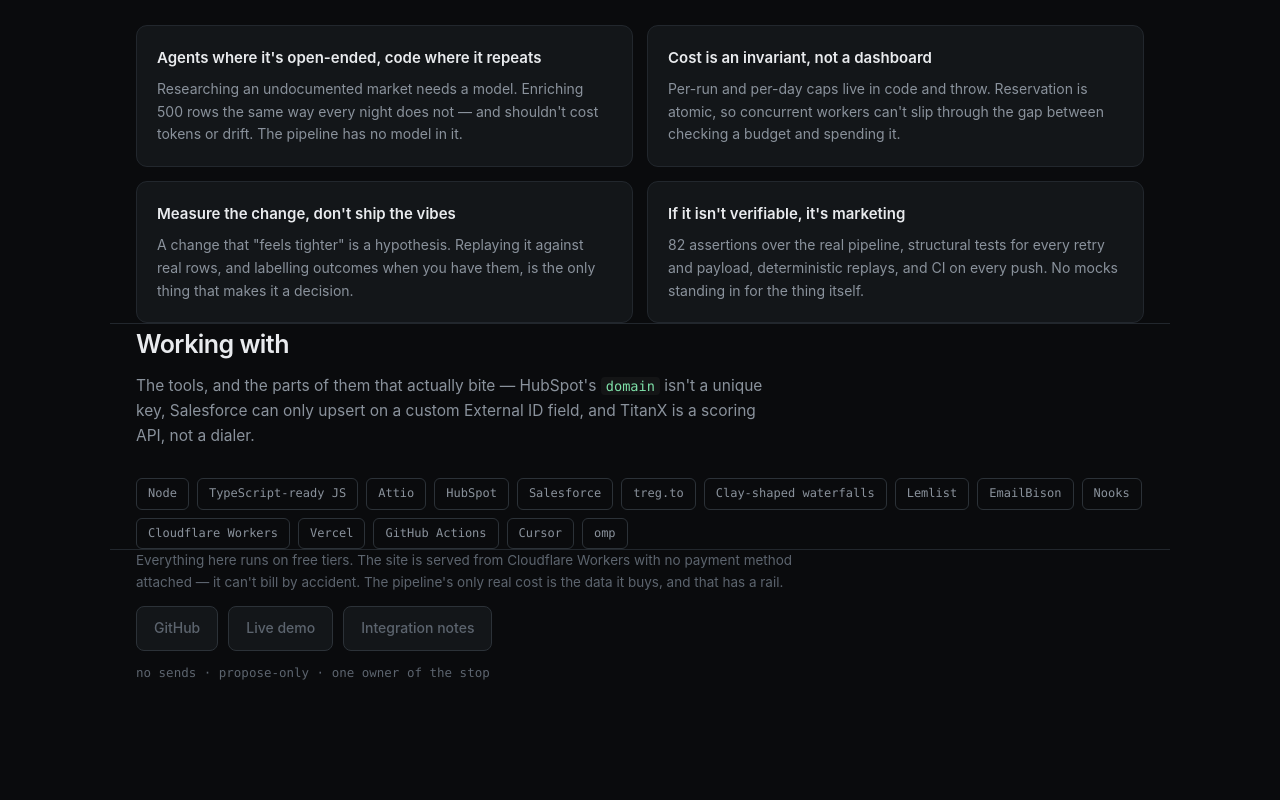
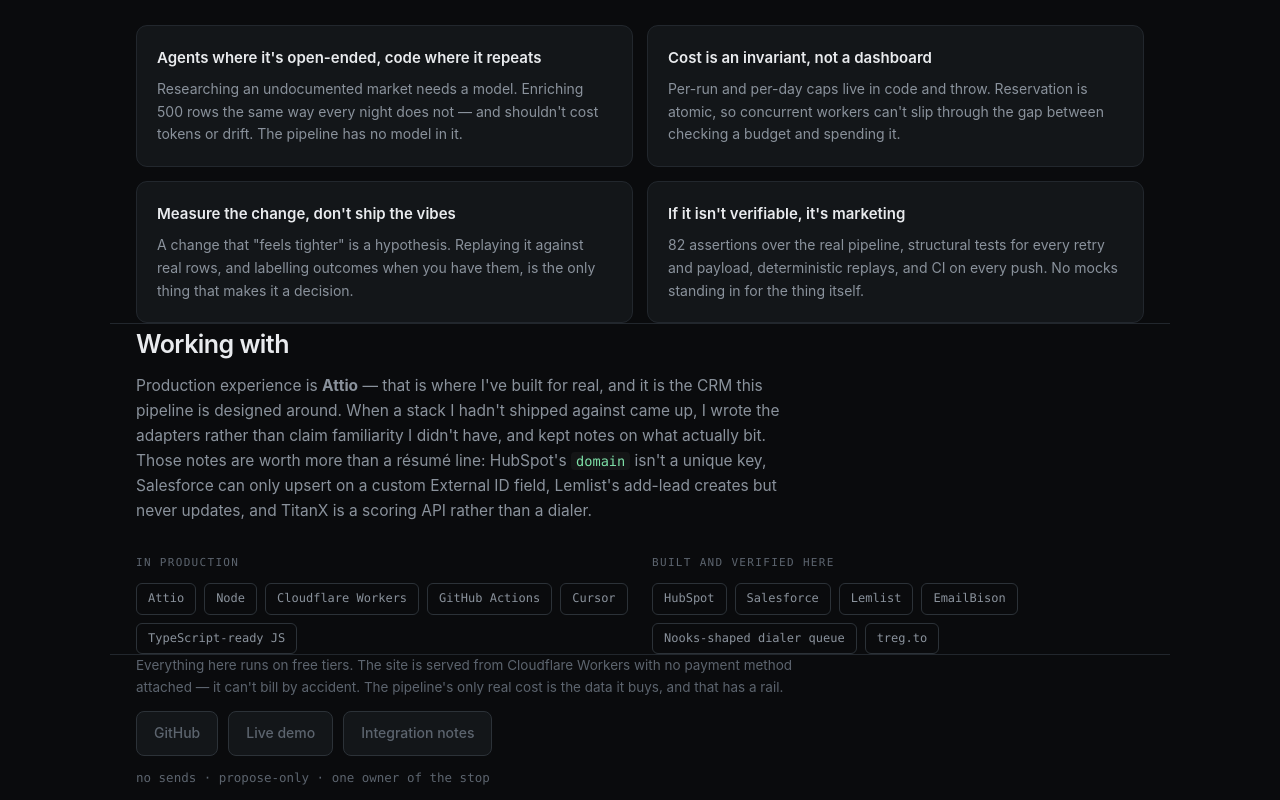
Before and after one commit to santoryudeadman/origination-engine, a website: page landing/index.html in a window 1280 px wide. Shown: the part 1394-2194 px from the top of the page. Before the commit the page ends 2089 px from the top, so only its background shows below. Drawn offline with Linux system fonts and the light colour scheme.

Commit message:
state provenance: Attio is production, the rest is built and verified here
Claiming HubSpot or Salesforce as experience when the adapters are a day old is a
credibility trap — one probing question and the whole portfolio is suspect. So the
landing page and README now separate depth from breadth:

  In production      Attio, Node, Cloudflare, Cursor
  Built and verified HubSpot, Salesforce, Lemlist, EmailBison, dialer queue

That is also the better pitch for the role: the job is 'can wire up whatever CRM
you run', not 'has five years of HubSpot'. The integration notes are the evidence.

```diff
--- a/landing/index.html
+++ b/landing/index.html
@@ -70,6 +70,10 @@
   .stack { display:flex; flex-wrap:wrap; gap:8px; }
   .stack span { font-family:var(--mono); font-size:12px; color:var(--muted); border:1px solid var(--line-2);
                 border-radius:6px; padding:5px 11px; }
+  .split2 { display:grid; grid-template-columns:1fr 1fr; gap:24px; }
+  @media (max-width:720px){ .split2 { grid-template-columns:1fr; gap:20px; } }
+  .split2 h4 { margin:0 0 12px; font-family:var(--mono); font-size:11px; letter-spacing:.12em;
+               text-transform:uppercase; color:var(--faint); font-weight:500; }
   footer { padding:44px 0 70px; border-top:1px solid var(--line); color:var(--faint); font-size:13.5px; }
   footer p { margin:0 0 12px; max-width:80ch; }
   .mono { font-family:var(--mono); font-size:12.5px; }
@@ -192,15 +196,29 @@
 
 <section class="wrap" id="stack">
   <h2>Working with</h2>
-  <p class="sub">The tools, and the parts of them that actually bite — HubSpot's <code>domain</code> isn't a
-     unique key, Salesforce can only upsert on a custom External ID field, and TitanX is a scoring API,
-     not a dialer.</p>
-  <div class="stack">
-    <span>Node</span><span>TypeScript-ready JS</span><span>Attio</span><span>HubSpot</span>
-    <span>Salesforce</span><span>treg.to</span><span>Clay-shaped waterfalls</span>
-    <span>Lemlist</span><span>EmailBison</span><span>Nooks</span>
-    <span>Cloudflare Workers</span><span>Vercel</span><span>GitHub Actions</span>
-    <span>Cursor</span><span>omp</span>
+  <p class="sub">
+    Production experience is <strong>Attio</strong> — that is where I've built for real, and it is the
+    CRM this pipeline is designed around. When a stack I hadn't shipped against came up, I wrote the
+    adapters rather than claim familiarity I didn't have, and kept notes on what actually bit. Those
+    notes are worth more than a résumé line: HubSpot's <code>domain</code> isn't a unique key,
+    Salesforce can only upsert on a custom External ID field, Lemlist's add-lead creates but never
+    updates, and TitanX is a scoring API rather than a dialer.
+  </p>
+  <div class="split2">
+    <div>
+      <h4>In production</h4>
+      <div class="stack">
+        <span>Attio</span><span>Node</span><span>Cloudflare Workers</span>
+        <span>GitHub Actions</span><span>Cursor</span><span>TypeScript-ready JS</span>
+      </div>
+    </div>
+    <div>
+      <h4>Built and verified here</h4>
+      <div class="stack">
+        <span>HubSpot</span><span>Salesforce</span><span>Lemlist</span>
+        <span>EmailBison</span><span>Nooks-shaped dialer queue</span><span>treg.to</span>
+      </div>
+    </div>
   </div>
 </section>
 
--- a/site/data/run-mid-market.json
+++ b/site/data/run-mid-market.json
@@ -2,7 +2,7 @@
   "meta": {
     "icp": "mid-market",
     "run": "us-b2b-software-51-200",
-    "generated_at": "2026-10-13T21:11:26.781Z",
+    "generated_at": "2026-10-13T21:26:31.302Z",
     "reference_date": "2026-09-23",
     "icp_sha256": "7cf6f75a3dfb",
     "rules_sha256": "0ef1ad8709b8",
--- a/site/data/run-small-teams.json
+++ b/site/data/run-small-teams.json
@@ -2,7 +2,7 @@
   "meta": {
     "icp": "small-teams",
     "run": "us-small-teams-under-50",
-    "generated_at": "2026-10-13T21:11:26.669Z",
+    "generated_at": "2026-10-13T21:26:31.191Z",
     "reference_date": "2026-10-13",
     "icp_sha256": "c7ba90ac8d1c",
     "rules_sha256": "1225feca7c1c",
```
Also changed, not shown: README.md.
